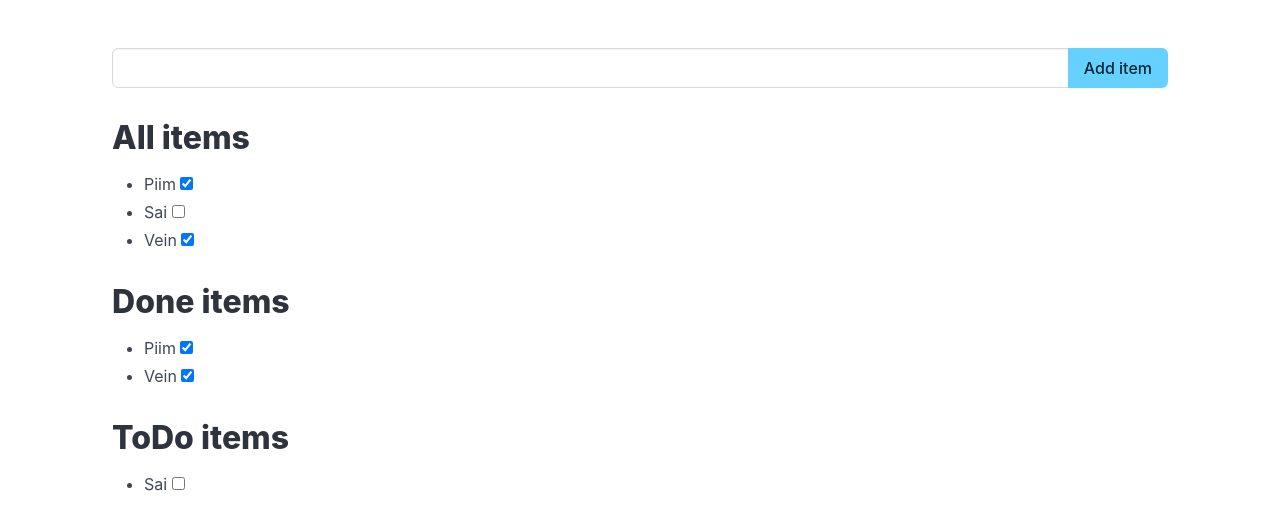
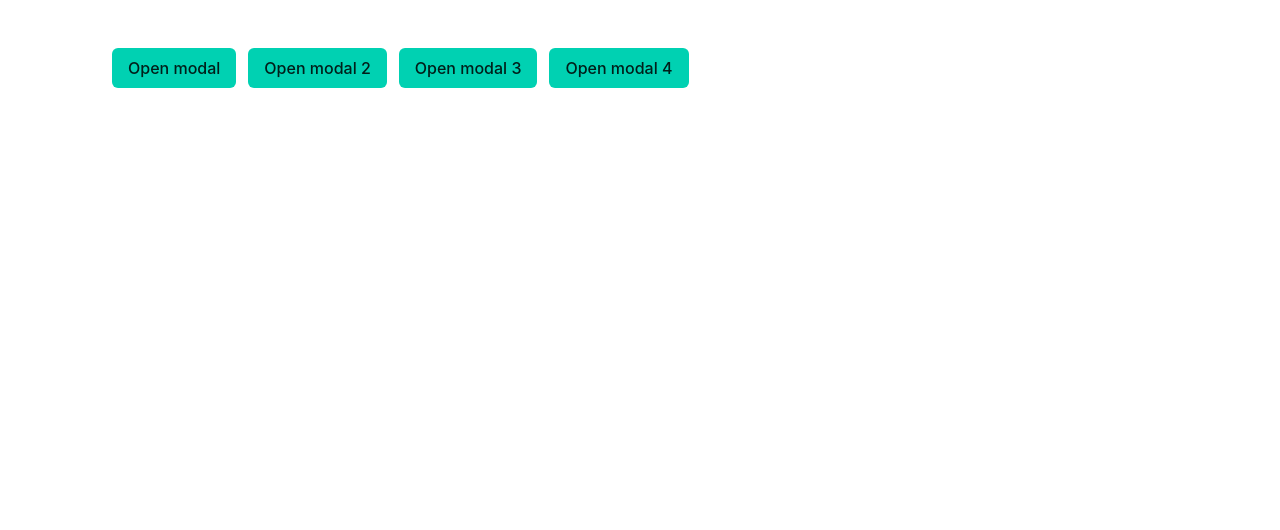
Before and after one commit to evelinmarit/learnvue, a Vue app: page /todo in a window 1280 px wide. Shown: the top 530 px of the page. Built offline with nearby package versions, Linux system fonts and the light colour scheme; the HTML template or start-up script is replaced by a standard one.

Commit message:
Add Modal and ImageModal components

```diff
--- a/src/App.vue
+++ b/src/App.vue
@@ -1,44 +1,63 @@
+h
 <script setup>
-import { ref, computed } from "vue";
-import ItemList from "./ItemList.vue";
-let message = ref("");
-let i = 0;
-let items = ref([
-  { id: i++, value: "Piim", isDone: true },
-  { id: i++, value: "Sai", isDone: false },
-  { id: i++, value: "Vein", isDone: true },
-]);
-
-let doneItems = computed(() => items.value.filter((item) => item.isDone));
-let toDoItems = computed(() => items.value.filter((item) => !item.isDone));
-
-function addItem() {
-  if (message.value.trim() !== "") {
-    items.value.push({ id: i++, value: message.value.trim(), isDone: false });
-  }
-  message.value = "";
-}
+import { ref } from "vue";
+import Modal from "./components/Modal.vue";
+import ImageModal from "./components/ImageModal.vue";
+let modalActive = ref(false);
+let modalActive2 = ref(false);
+let modalActive3 = ref(false);
+let modalActive4 = ref(false);
 </script>
 
 <template>
   <div class="container content section">
-    <div class="field has-addons">
-      <div class="control is-expanded">
-        <input
-          class="input"
-          type="text"
-          v-model="message"
-          @keydown.enter="addItem"
-        />
-      </div>
-      <div class="control">
-        <button class="button is-info" @click="addItem">Add item</button>
-      </div>
+    <div class="buttons">
+      <button class="button is-primary" @click="modalActive = true">
+        Open modal
+      </button>
+      <button class="button is-primary" @click="modalActive2 = true">
+        Open modal 2
+      </button>
+      <button class="button is-primary" @click="modalActive3 = true">
+        Open modal 3
+      </button>
+      <button class="button is-primary" @click="modalActive4 = true">
+        Open modal 4
+      </button>
     </div>
-    <ItemList :items="items" title="All items"></ItemList>
-    <ItemList :items="doneItems" title="Done items"></ItemList>
-    <ItemList :items="toDoItems" title="ToDo items"></ItemList>
   </div>
+  <ImageModal
+    :active="modalActive"
+    @close="modalActive = false"
+    url="https://picsum.photos/seed/kati/1280/960"
+  >
+    <h1 class="is-size-1">Hello</h1>
+  </ImageModal>
+  <ImageModal
+    :active="modalActive2"
+    @close="modalActive2 = false"
+    url="https://picsum.photos/seed/mati/1280/960"
+  ></ImageModal>
+  <Modal :active="modalActive3" @close="modalActive3 = false">
+    <h1 class="is-size-1">Hello</h1>
+  </Modal>
+
+  <Modal :active="modalActive4" @close="modalActive4 = false">
+    <div class="modal-background"></div>
+    <div class="modal-card">
+      <header class="modal-card-head">
+        <p class="modal-card-title">Modal card</p>
+        <button class="delete" aria-label="close"></button>
+      </header>
+      <section class="modal-card-body">
+        <!-- Content ... -->
+      </section>
+      <footer class="modal-card-foot">
+        <div class="buttons">
+          <button class="button is-success">Save changes</button>
+          <button class="button">Cancel</button>
+        </div>
+      </footer>
+    </div>
+  </Modal>
 </template>
-
-<style scoped></style>
--- /dev/null
+++ b/src/components/ImageModal.vue
@@ -0,0 +1,12 @@
+<script setup>
+import Modal from "./Modal.vue";
+defineProps(['active', 'url']);
+</script>
+
+<template>
+    <Modal :active="active">
+        <p class="image is-4by3">
+      <img :src="url" alt="">
+    </p>
+    </Modal>
+</template>
--- /dev/null
+++ b/src/components/Modal.vue
@@ -0,0 +1,17 @@
+<script setup>
+defineProps(["active"]);
+</script>
+
+<template>
+  <div class="modal" :class="{ 'is-active': active }">
+    <div class="modal-background" @click="$emit('close')"></div>
+    <div class="modal-content">
+      <slot></slot>
+    </div>
+    <button
+      class="modal-close is-large"
+      aria-label="close"
+      @click="$emit('close')"
+    ></button>
+  </div>
+</template>
```
Also changed, not shown: src/pages/ToDo.vue (added, +44 -0 lines), src/components/ItemList.vue (renamed from src/ItemList.vue).
